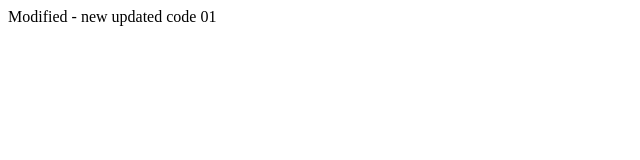
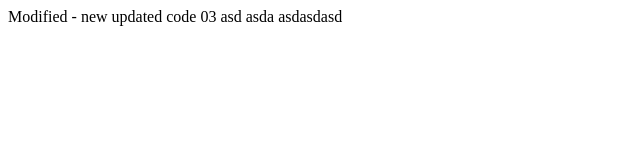
Before and after one commit to arpitamoharir/new, a plain HTML site: page index.html in a window 1280 px wide. Shown: the whole page, without its empty margins (0-640 px from the left). Drawn offline with Linux system fonts and the light colour scheme.

Commit message:
changes from dev1

```diff
--- a/index.html
+++ b/index.html
@@ -1,6 +1,9 @@
 <html>
 	<head></head>
 	<body>
-		Modified - new updated code 01
+		Modified - new updated code 03
+		asd
+		asda
+		asdasdasd
 	</body>
 </html>
```
